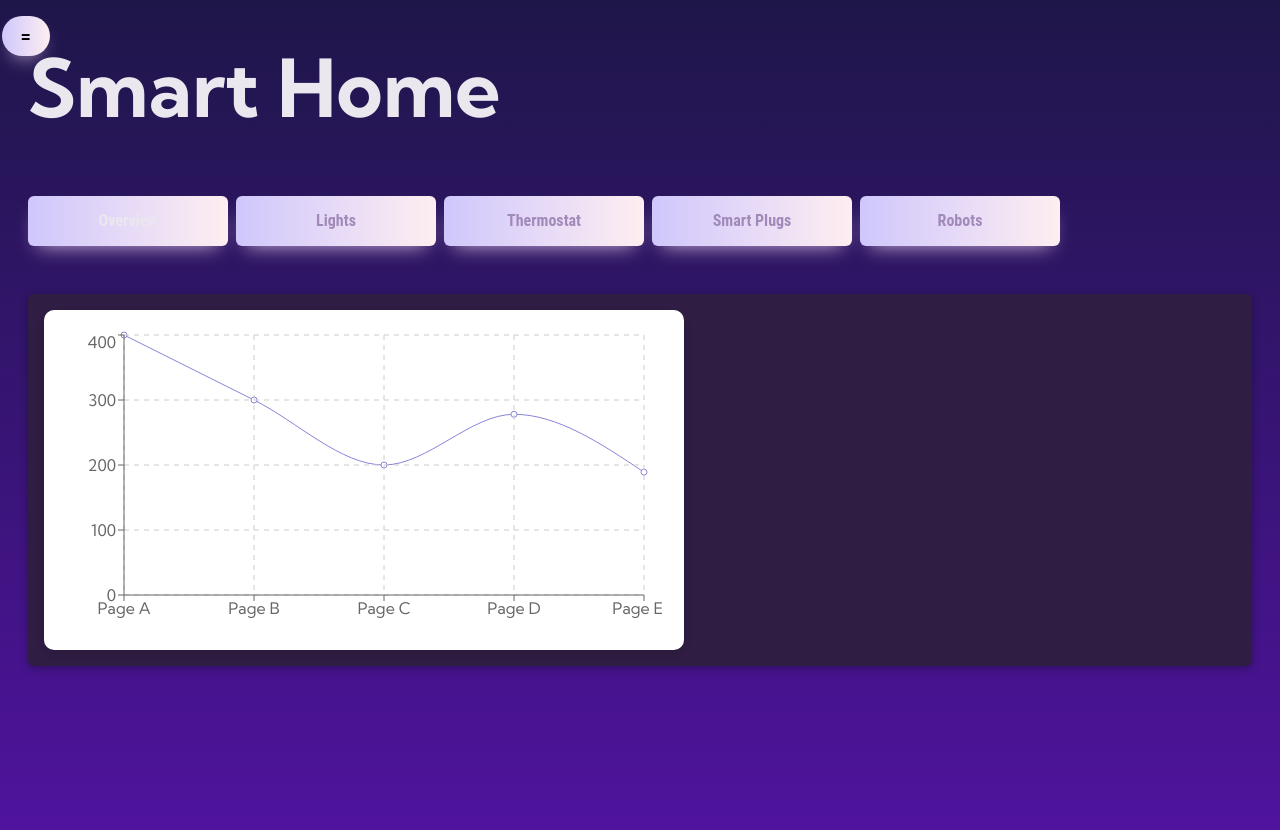
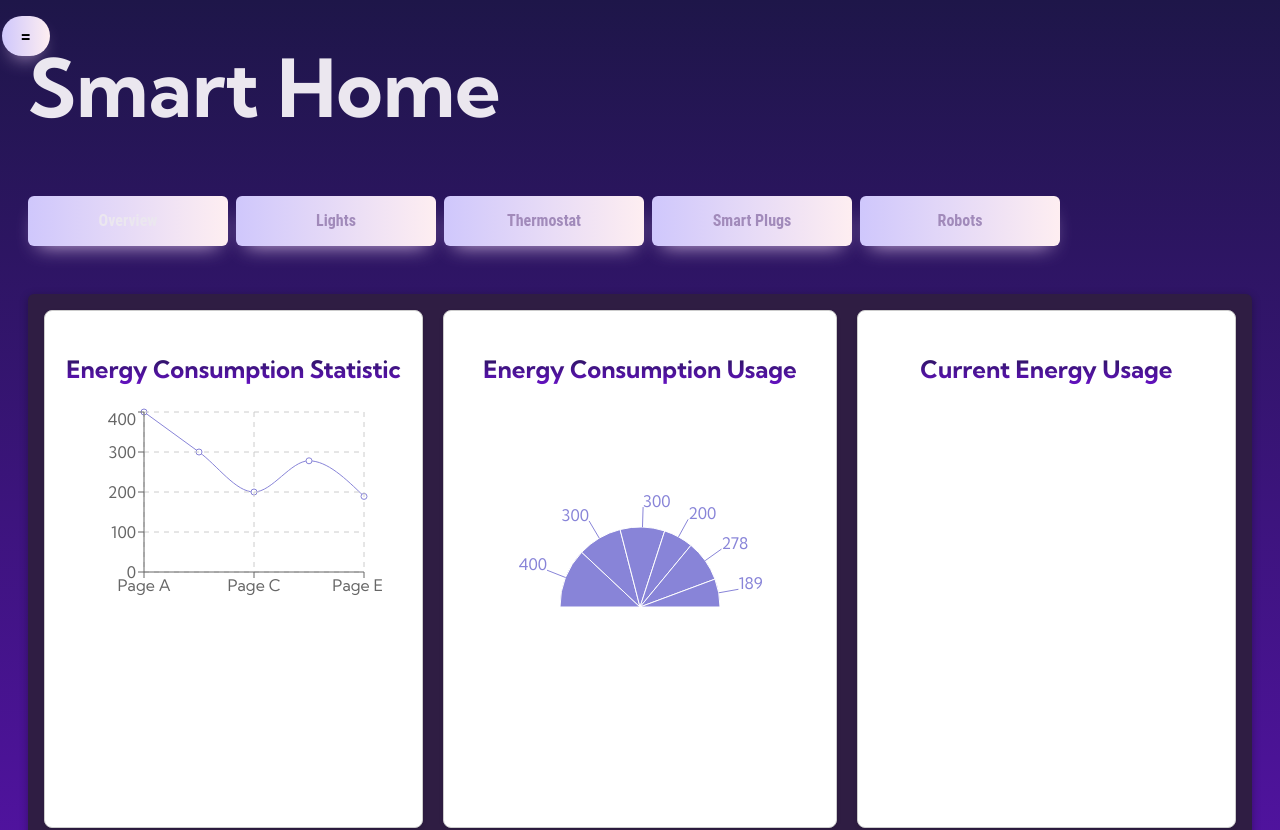
Before and after one commit to ChronicleWolfVR/Group7SoftwareEng, a React (Vite) app: page /home in a window 1280 px wide. Shown: the top 830 px of the page. Built offline with nearby package versions, Linux system fonts and the light colour scheme.

Commit message:
Added graphs and changed to cards

```diff
--- a/src/components/Overview/Overview.css
+++ b/src/components/Overview/Overview.css
@@ -1,7 +1,33 @@
 .EnergyConsumption {
-    display: inline-block;
-    background-color: white;
-    border-radius: 10px;
+  display: inline-block;
+  background-color: white;
+  border-radius: 10px;
+  padding: 20px;
+  box-shadow: 0 4px 8px rgba(0, 0, 0, 0.1);
+}
+
+.cards-container {
+    display: flex;
+    justify-content: space-between;
+    gap: 20px;
+  }
+
+  .card {
+    flex: 1;
+    max-width: 33%;
     padding: 20px;
-    box-shadow: 0 4px 8px rgba(0, 0, 0, 0.1);
-}
+    border: 1px solid #ccc;
+    border-radius: 8px;
+    box-shadow: 0 2px 4px rgba(0, 0, 0, 0.1);
+    background-color: #fff;
+    display: flex;
+    flex-direction: column;
+    align-items: center;
+  }
+
+  .card h2 {
+    margin-bottom: 20px;
+    background: linear-gradient(to top, #6a11cb, #1e1649);
+    -webkit-background-clip: text;
+    color: transparent;
+  }
--- a/src/components/Overview/Overview.jsx
+++ b/src/components/Overview/Overview.jsx
@@ -1,8 +1,17 @@
-import React, { useState } from "react";
+import React from "react";
 import "./Overview.css";
-import { LineChart, Line, CartesianGrid, XAxis, YAxis, Tooltip } from 'recharts';
+import {
+  LineChart,
+  Line,
+  CartesianGrid,
+  XAxis,
+  YAxis,
+  Tooltip,
+  PieChart,
+  Pie,
+} from "recharts";
 
-const Overiew = () => {
+const Overview = () => {
   const data = [
     { name: "Page A", uv: 400, pv: 2400, amt: 2400 },
     { name: "Page B", uv: 300, pv: 4567, amt: 1398 },
@@ -10,9 +19,27 @@ const Overiew = () => {
     { name: "Page D", uv: 278, pv: 3908, amt: 2000 },
     { name: "Page E", uv: 189, pv: 4800, amt: 2181 },
   ];
+
+  const pieData = [
+    { name: 'Group A', value: 400 },
+    { name: 'Group B', value: 300 },
+    { name: 'Group C', value: 300 },
+    { name: 'Group D', value: 200 },
+    { name: 'Group E', value: 278 },
+    { name: 'Group F', value: 189 },
+  ];
+
   return (
-        <div className="EnergyConsumption">
-        <LineChart width={600} height={300} data={data} margin={{ top: 5, right: 20, bottom: 5, left: 0 }}>
+    <>
+      <div className="cards-container">
+        <div className="card">
+          <h2>Energy Consumption Statistic</h2>
+          <LineChart
+            width={300}
+            height={200}
+            data={data}
+            margin={{ top: 5, right: 20, bottom: 5, left: 0 }}
+          >
             <Line type="monotone" dataKey="uv" stroke="#8884d8" />
             <CartesianGrid stroke="#ccc" strokeDasharray="5 5" />
             <XAxis dataKey="name" />
@@ -20,8 +47,29 @@ const Overiew = () => {
             <Tooltip />
           </LineChart>
         </div>
+        <div className="card">
+          <h2>Energy Consumption Usage</h2>
+          <PieChart width={400} height={400}>
+            <Pie
+              dataKey="value"
+              startAngle={180}
+              endAngle={0}
+              data={pieData}
+              cx="50%"
+              cy="50%"
+              outerRadius={80}
+              fill="#8884d8"
+              label
+            />
+          </PieChart>
+        </div>
+        <div className="card">
+          <h2>Current Energy Usage</h2>
+          {/* Add content for the third card here */}
+        </div>
+      </div>
+    </>
+  );
+};
 
-        );
-}
-
-export default Overiew;
+export default Overview;
```
Lines whose indentation alone changed are shown as unchanged.
